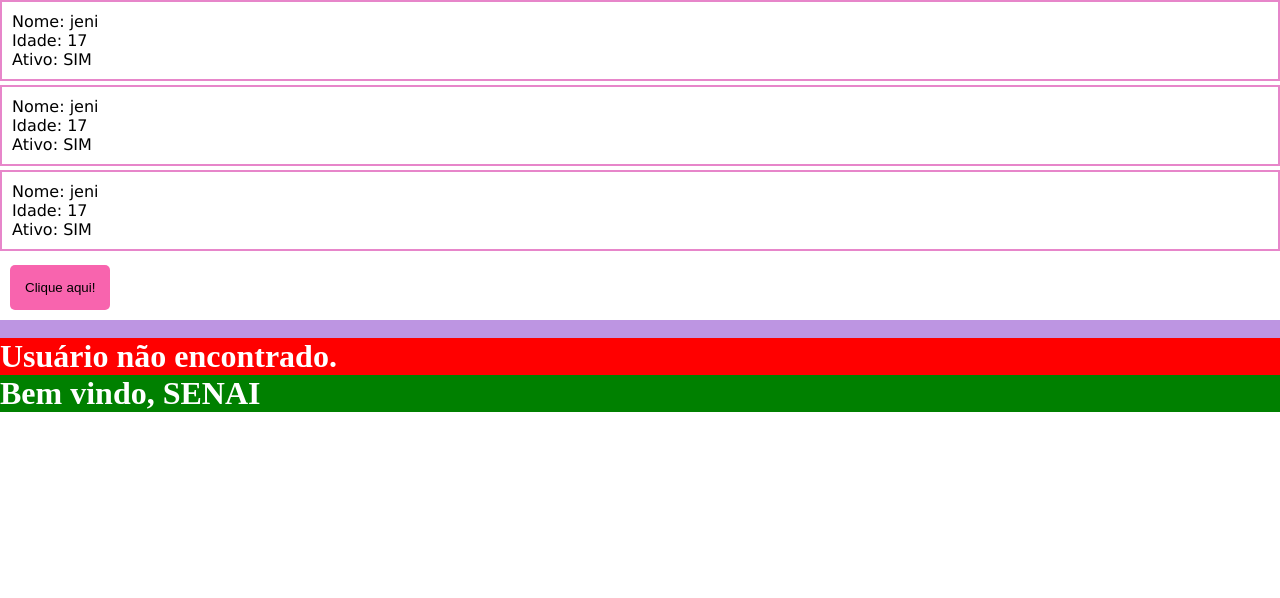
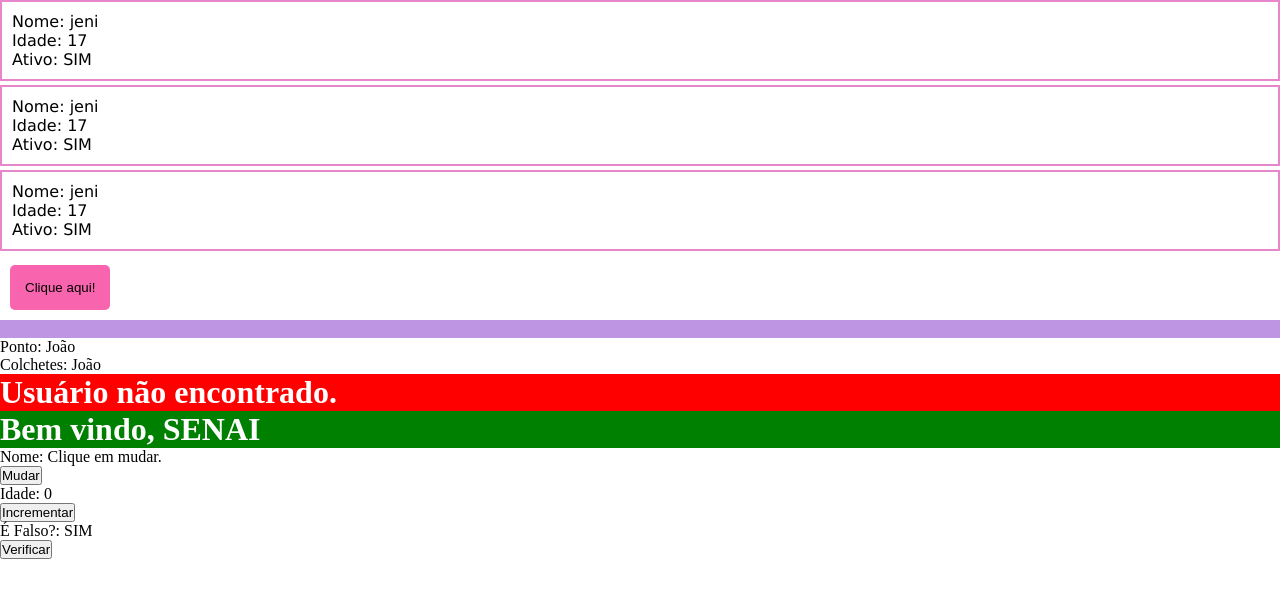
Before and after one commit to jenifer-goncalves/estudos_react, a React (Vite) app: page / in a window 1280 px wide. Shown: the top 598 px of the page. Built offline with nearby package versions, Linux system fonts and the light colour scheme.

Commit message:
ADD: Situação do useState na parte do UseStatetHook

```diff
--- a/src/App.jsx
+++ b/src/App.jsx
@@ -2,9 +2,23 @@ import Alunos from './components/Alunos/Alunos.jsx';
 import Botao from './components/Button/Button.jsx';
 import Card from './components/Card/Card.jsx';
 import MsgUsuario from './components/MensagemUsuario/MsgUsuario.jsx';
+import UseStateHook from './components/UseStateHook/UseStateHook.jsx';
 
 
 function App() {
+
+  const objeto =
+  {
+    id: 1,
+    nome:'João'
+  };
+
+  const styles =
+  {
+    containerFrutas: 'classe-azul',
+    'container-legumes': 'classe-verde'
+  };
+
   return (
     <>
 
@@ -16,8 +30,13 @@ function App() {
 
     <Card/>
 
+    <p>Ponto: {objeto.nome}</p>
+    <p>Colchetes: {objeto['nome']}</p>
+
     <MsgUsuario nomeUsuario={'SENAI'}/>
     <MsgUsuario autenticado={true} nomeUsuario={'SENAI'}/>
+
+    <UseStateHook/>
     </>
   );
 };
--- a/src/components/MensagemUsuario/MsgUsuario.jsx
+++ b/src/components/MensagemUsuario/MsgUsuario.jsx
@@ -2,10 +2,14 @@ import styles from "./MsgUsuario.module.css"
 
 function MsgUsuario({autenticado=false, nomeUsuario}){
 
-    return(autenticado ? <h1 className = {styles.autenticado}>Bem vindo, {nomeUsuario}</h1>:
-        <h1 className = {styles['nao-autenticado']}>Usuário não encontrado.</h1>);
+    // Segundo IF
+    // return(autenticado ? <h1 className = {styles.autenticado}>Bem vindo, {nomeUsuario}</h1>:
+    //     <h1 className = {styles.naoAutenticado}>Usuário não encontrado.</h1>);
 
+    const msgAutenticado = <h1 className = {styles.autenticado}>Bem vindo, {nomeUsuario}</h1>;
+    const msgNautenticado = <h1 className = {styles.naoAutenticado}>Usuário não encontrado.</h1>;
 
+    return(autenticado ? msgAutenticado : msgNautenticado)
 
 }
 
--- a/src/components/MensagemUsuario/MsgUsuario.module.css
+++ b/src/components/MensagemUsuario/MsgUsuario.module.css
@@ -3,7 +3,7 @@
     color: white;
 }
 
-.nao-autenticado{
+.naoAutenticado{
     background-color: red;
     color: white;
 }
--- /dev/null
+++ b/src/components/UseStateHook/UseStateHook.jsx
@@ -0,0 +1,37 @@
+import { useState } from "react"
+
+function UseStateHook(){
+  const [nome, setNome] = useState('Clique em mudar.');
+  const [idade, setIdade] = useState(0);
+  const [eFalso, seteFalso] = useState(false);
+
+
+  //2. Atualizar os estados
+  const atualizarNome = () => {
+    setNome('Jeni');
+  }
+
+  const atualizarIdade = () => {
+    setIdade(idade + 1);
+  }
+
+  const verificarEstado = () => {
+    seteFalso(!eFalso);
+  }
+
+  return(
+    <div>
+        <p>Nome: {nome}</p>
+        <button onclick={atualizarNome}>Mudar</button>
+
+        <p>Idade: {idade}</p>
+        <button onclick={atualizarIdade}>Incrementar</button>
+
+        <p>É Falso?: {eFalso ? 'NÃO' : 'SIM'}</p>
+        <button onclick={verificarEstado}>Verificar</button>
+
+    </div>
+  )
+}
+
+export default UseStateHook
```
